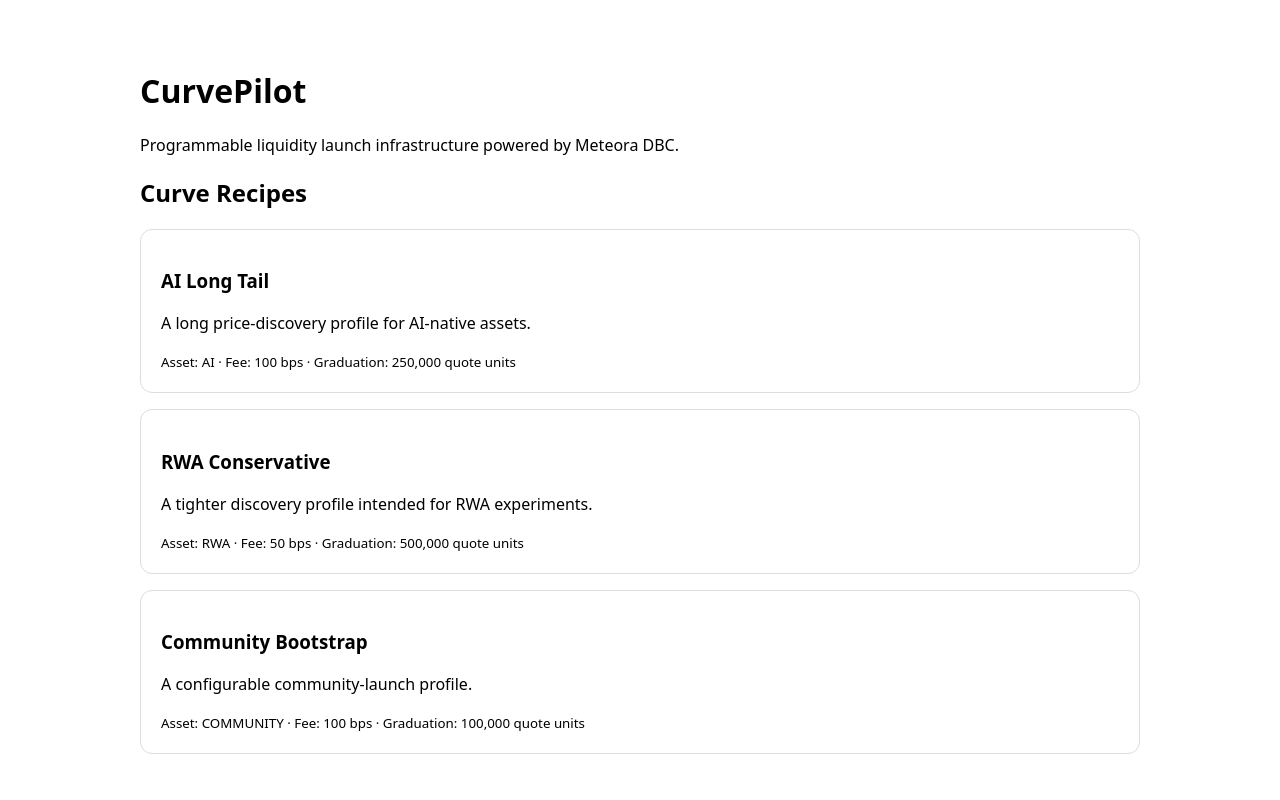
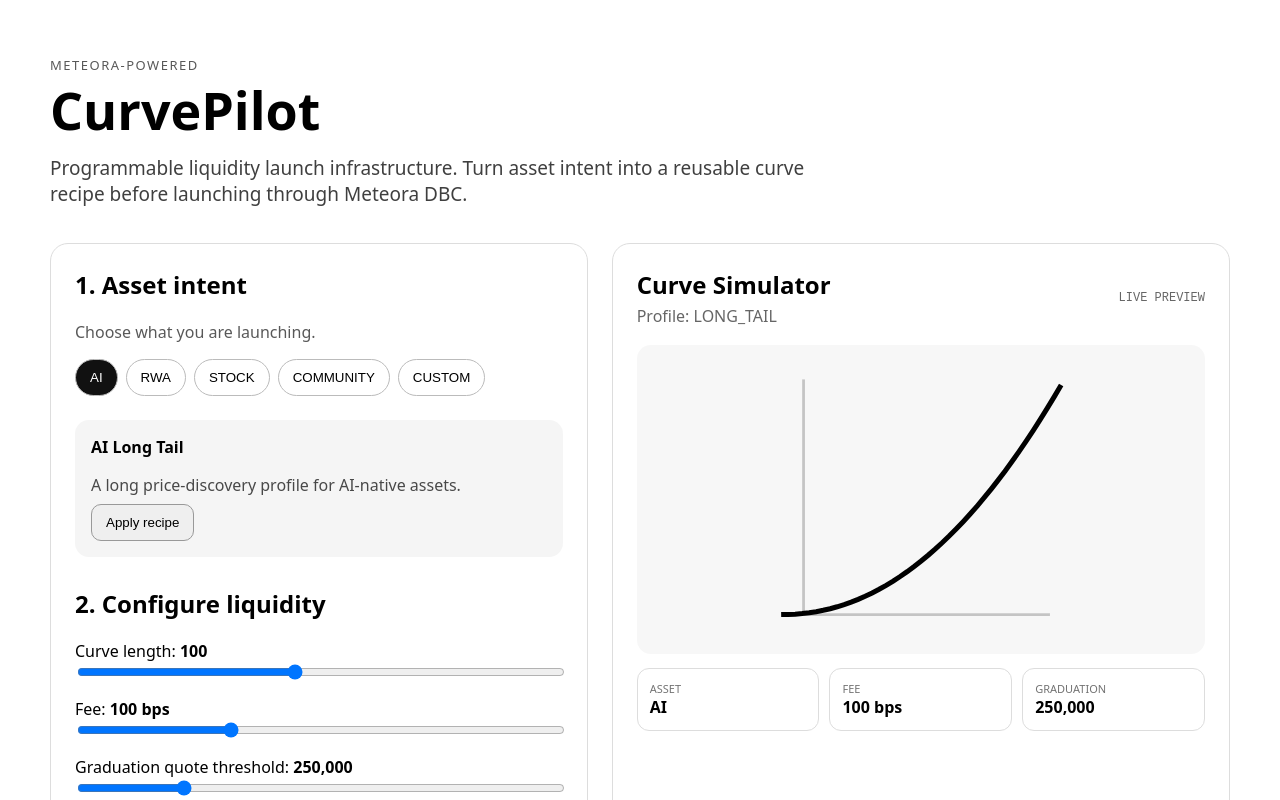
Before and after one commit to adamadspiar-glitch/curvepilot, a Next.js app in the folder apps/web/: page / in a window 1280 px wide. Shown: the top 800 px of the page. Built offline with nearby package versions, Linux system fonts and the light colour scheme.

Commit message:
feat: add interactive curve simulator

```diff
--- a/apps/web/app/page.tsx
+++ b/apps/web/app/page.tsx
@@ -1,24 +1,64 @@
-import { CURVE_RECIPES } from "@curvepilot/curve-engine";
+"use client";
+
+import { useMemo, useState } from "react";
+import { CURVE_RECIPES, AssetType, CurveProfile } from "@curvepilot/curve-engine";
+
+const assets: AssetType[] = ["AI", "RWA", "STOCK", "COMMUNITY", "CUSTOM"];
+
+function curveValue(x: number, profile: CurveProfile, length: number) {
+  const t = x / 100;
+  const p = profile === "LONG_TAIL" ? Math.pow(t, 2.1) : profile === "CONSERVATIVE" ? Math.pow(t, 0.72) : profile === "BOOTSTRAP" ? Math.pow(t, 1.35) : t;
+  return 8 + p * (length - 8);
+}
+
+function CurveChart({ profile, length }: { profile: CurveProfile; length: number }) {
+  const points = useMemo(() => Array.from({ length: 41 }, (_, i) => {
+    const x = (i / 40) * 100;
+    const y = curveValue(x, profile, length);
+    return `${x},${100 - ((y - 8) / Math.max(1, length - 8)) * 82 - 8}`;
+  }).join(" "), [profile, length]);
+  return <svg viewBox="0 0 100 100" width="100%" height="280" role="img" aria-label="Curve simulation">
+    <line x1="8" y1="92" x2="96" y2="92" stroke="currentColor" opacity=".2" />
+    <line x1="8" y1="8" x2="8" y2="92" stroke="currentColor" opacity=".2" />
+    <polyline points={points} fill="none" stroke="currentColor" strokeWidth="1.8" />
+  </svg>;
+}
 
 export default function Home() {
-  return (
-    <main style={{maxWidth: 1000, margin: "0 auto", padding: 40, fontFamily: "system-ui"}}>
-      <h1>CurvePilot</h1>
-      <p>Programmable liquidity launch infrastructure powered by Meteora DBC.</p>
+  const [asset, setAsset] = useState<AssetType>("AI");
+  const initial = CURVE_RECIPES[0];
+  const [fee, setFee] = useState(initial.suggestedFeeBps);
+  const [graduation, setGraduation] = useState(initial.graduationQuoteThreshold);
+  const [length, setLength] = useState(100);
+  const [profile, setProfile] = useState<CurveProfile>(initial.profile);
+  const selected = CURVE_RECIPES.find((r) => r.assetType === asset) ?? initial;
+  function applyRecipe() { setFee(selected.suggestedFeeBps); setGraduation(selected.graduationQuoteThreshold); setProfile(selected.profile); }
 
-      <h2>Curve Recipes</h2>
-      <div style={{display: "grid", gap: 16}}>
-        {CURVE_RECIPES.map((recipe) => (
-          <article key={recipe.id} style={{border: "1px solid #ddd", borderRadius: 12, padding: 20}}>
-            <h3>{recipe.name}</h3>
-            <p>{recipe.description}</p>
-            <small>
-              Asset: {recipe.assetType} · Fee: {recipe.suggestedFeeBps} bps ·
-              Graduation: {recipe.graduationQuoteThreshold.toLocaleString()} quote units
-            </small>
-          </article>
-        ))}
+  return <main style={{maxWidth:1180,margin:"0 auto",padding:"48px 24px",fontFamily:"system-ui"}}>
+    <header style={{marginBottom:36}}><div style={{fontSize:13,letterSpacing:1.5,textTransform:"uppercase",opacity:.65}}>Meteora-powered</div>
+      <h1 style={{fontSize:52,lineHeight:1,margin:"10px 0"}}>CurvePilot</h1>
+      <p style={{fontSize:19,maxWidth:760,opacity:.75}}>Programmable liquidity launch infrastructure. Turn asset intent into a reusable curve recipe before launching through Meteora DBC.</p>
+    </header>
+    <section style={{display:"grid",gridTemplateColumns:"minmax(0,1fr) minmax(0,1.15fr)",gap:24}}>
+      <div style={{border:"1px solid #ddd",borderRadius:18,padding:24}}>
+        <h2 style={{marginTop:0}}>1. Asset intent</h2><p style={{opacity:.65}}>Choose what you are launching.</p>
+        <div style={{display:"flex",flexWrap:"wrap",gap:8}}>{assets.map((item) => <button key={item} onClick={() => setAsset(item)} style={{padding:"10px 14px",borderRadius:999,border:"1px solid #bbb",background:item===asset?"#111":"transparent",color:item===asset?"#fff":"inherit",cursor:"pointer"}}>{item}</button>)}</div>
+        <div style={{marginTop:24,padding:16,borderRadius:14,background:"rgba(127,127,127,.08)"}}><strong>{selected.name}</strong><p style={{marginBottom:8,opacity:.7}}>{selected.description}</p><button onClick={applyRecipe} style={{padding:"10px 14px",borderRadius:10,border:"1px solid #999",cursor:"pointer"}}>Apply recipe</button></div>
+        <h2 style={{marginTop:30}}>2. Configure liquidity</h2>
+        <label style={{display:"block",marginBottom:18}}>Curve length: <strong>{length}</strong><input type="range" min="20" max="200" value={length} onChange={(e)=>setLength(Number(e.target.value))} style={{display:"block",width:"100%"}} /></label>
+        <label style={{display:"block",marginBottom:18}}>Fee: <strong>{fee} bps</strong><input type="range" min="10" max="300" step="5" value={fee} onChange={(e)=>setFee(Number(e.target.value))} style={{display:"block",width:"100%"}} /></label>
+        <label style={{display:"block",marginBottom:18}}>Graduation quote threshold: <strong>{graduation.toLocaleString()}</strong><input type="range" min="50000" max="1000000" step="10000" value={graduation} onChange={(e)=>setGraduation(Number(e.target.value))} style={{display:"block",width:"100%"}} /></label>
+        <button style={{padding:"13px 16px",borderRadius:11,border:0,background:"#111",color:"#fff",cursor:"pointer"}} onClick={()=>alert("Next: connect wallet and create the Meteora DBC pool.")}>Preview launch</button>
+        <div style={{marginTop:8,fontSize:12,opacity:.55}}>Wallet + on-chain DBC launch is the next integration step.</div>
       </div>
-    </main>
-  );
+      <div style={{border:"1px solid #ddd",borderRadius:18,padding:24}}>
+        <div style={{display:"flex",justifyContent:"space-between",alignItems:"center"}}><div><h2 style={{margin:"0 0 4px"}}>Curve Simulator</h2><div style={{opacity:.6}}>Profile: {profile}</div></div><div style={{fontFamily:"monospace",fontSize:12,opacity:.6}}>LIVE PREVIEW</div></div>
+        <div style={{marginTop:18,borderRadius:14,background:"rgba(127,127,127,.06)",padding:12}}><CurveChart profile={profile} length={length} /></div>
+        <div style={{display:"grid",gridTemplateColumns:"repeat(3,1fr)",gap:10,marginTop:14}}><Metric label="Asset" value={asset}/><Metric label="Fee" value={`${fee} bps`}/><Metric label="Graduation" value={graduation.toLocaleString()}/></div>
+      </div>
+    </section>
+    <footer style={{marginTop:36,opacity:.55,fontSize:13}}>CurvePilot MVP · Meteora Dynamic Bonding Curve integration in progress.</footer>
+  </main>;
 }
+
+function Metric({label,value}:{label:string;value:string}) { return <div style={{border:"1px solid #ddd",borderRadius:12,padding:12}}><div style={{fontSize:11,textTransform:"uppercase",opacity:.55}}>{label}</div><strong>{value}</strong></div>; }
```
